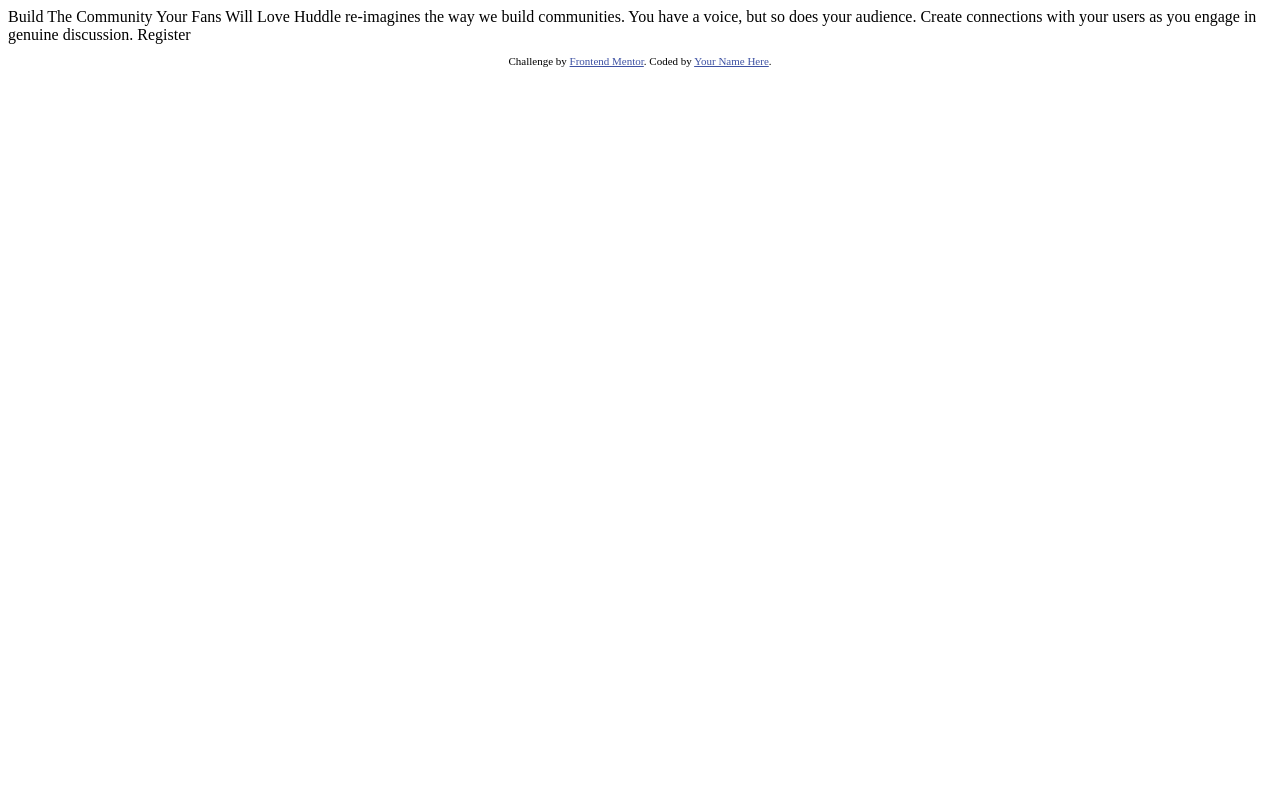
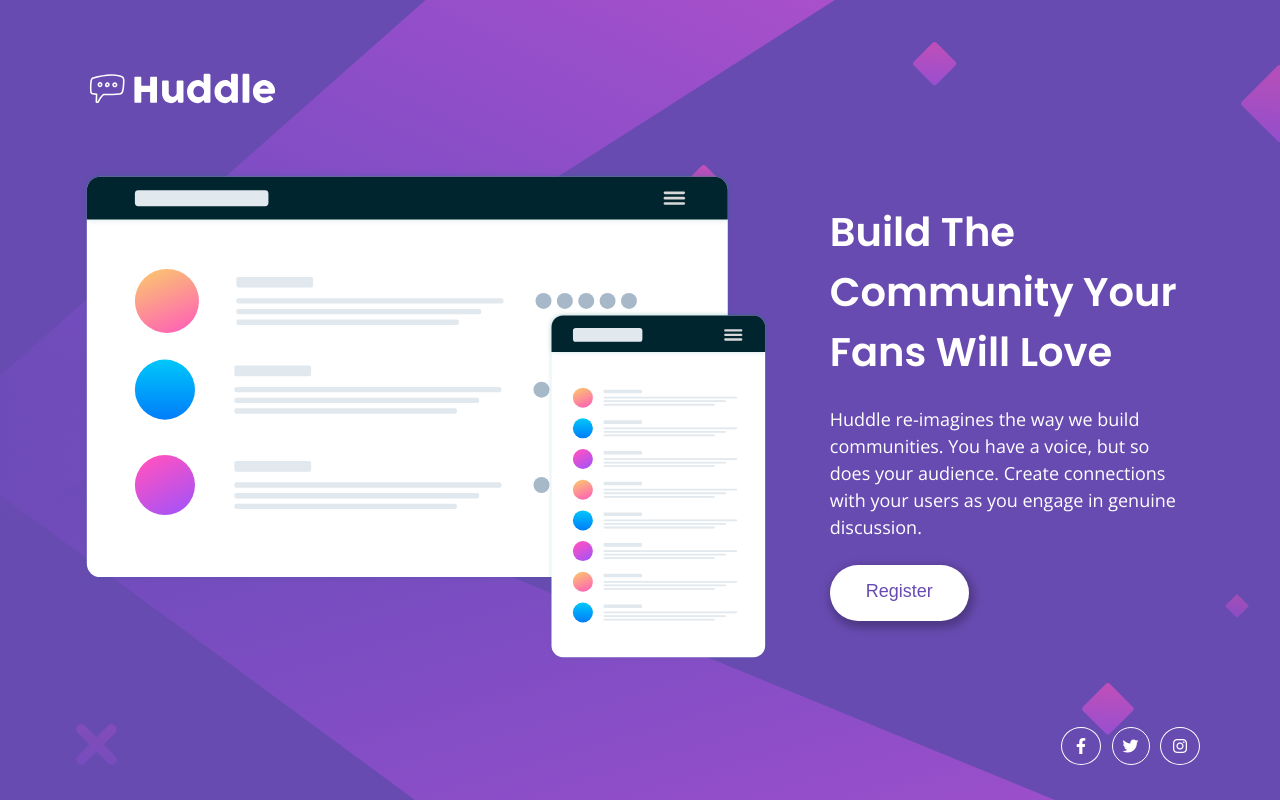
Before and after one commit to VeljkoKnezevic/huddle-landing-page, a plain HTML site: page index.html in a window 1280 px wide. Drawn offline with nearby package versions, Linux system fonts and the light colour scheme.

Commit message:
Finished styling

```diff
--- a/index.html
+++ b/index.html
@@ -1,33 +1,59 @@
 <!DOCTYPE html>
 <html lang="en">
-<head>
-  <meta charset="UTF-8">
-  <meta name="viewport" content="width=device-width, initial-scale=1.0"> <!-- displays site properly based on user's device -->
+  <head>
+    <meta charset="UTF-8" />
+    <meta name="viewport" content="width=device-width, initial-scale=1.0" />
+    <!-- displays site properly based on user's device -->
+    <link rel="stylesheet" href="./styles/styles.css" />
+    <link
+      rel="icon"
+      type="image/png"
+      sizes="32x32"
+      href="./images/favicon-32x32.png"
+    />
+    <link rel="preconnect" href="https://fonts.googleapis.com" />
+    <link rel="preconnect" href="https://fonts.gstatic.com" crossorigin />
+    <link
+      href="https://fonts.googleapis.com/css2?family=Open+Sans&family=Poppins:wght@400;600&display=swap"
+      rel="stylesheet"
+    />
+    <link
+      rel="stylesheet"
+      href="https://cdnjs.cloudflare.com/ajax/libs/font-awesome/6.2.0/css/all.min.css"
+    />
 
-  <link rel="icon" type="image/png" sizes="32x32" href="./images/favicon-32x32.png">
+    <title>
+      Frontend Mentor | Huddle landing page with single introductory section
+    </title>
+  </head>
+  <body>
+    <header class="header">
+      <img class="header__logo" src="./images/logo.svg" alt="Huddle logo" />
+    </header>
 
-  <title>Frontend Mentor | Huddle landing page with single introductory section</title>
+    <main class="main">
+      <img
+        src="./images/illustration-mockups.svg"
+        alt="illustration mockups"
+        class="main__image"
+      />
+      <div class="main__content">
+        <h1 class="main__heading">Build The Community Your Fans Will Love</h1>
+        <p class="main__para">
+          Huddle re-imagines the way we build communities. You have a voice, but
+          so does your audience. Create connections with your users as you
+          engage in genuine discussion.
+        </p>
+        <button class="main__button">Register</button>
+      </div>
+    </main>
 
-  <!-- Feel free to remove these styles or customise in your own stylesheet 👍 -->
-  <style>
-    .attribution { font-size: 11px; text-align: center; }
-    .attribution a { color: hsl(228, 45%, 44%); }
-  </style>
-</head>
-<body>
-
-  Build The Community Your Fans Will Love
-
-  Huddle re-imagines the way we build communities. You have a voice, but so does your audience.
-  Create connections with your users as you engage in genuine discussion.
-
-  Register
-
-  <footer>
-    <p class="attribution">
-      Challenge by <a href="https://www.frontendmentor.io?ref=challenge" target="_blank">Frontend Mentor</a>.
-      Coded by <a href="#">Your Name Here</a>.
-    </p>
-  </footer>
-</body>
+    <footer class="footer">
+      <ul>
+        <li><i class="fa-brands fa-facebook-f"></i></li>
+        <li><i class="fa-brands fa-twitter"></i></li>
+        <li><i class="fa-brands fa-instagram"></i></li>
+      </ul>
+    </footer>
+  </body>
 </html>
--- /dev/null
+++ b/styles/styles.scss
@@ -0,0 +1,217 @@
+html {
+  box-sizing: border-box;
+  font-size: 100%;
+}
+
+*,
+*::before,
+*::after {
+  box-sizing: inherit;
+}
+
+body {
+  margin: 0;
+  font-family: "Poppins", sans-serif;
+
+  background: url(../images/bg-mobile.svg);
+  background-color: #684bb1;
+  background-repeat: no-repeat;
+}
+
+p {
+  font-family: "Open Sans", sans-serif;
+}
+
+.header {
+  margin-top: 38px;
+  margin-left: 40px;
+
+  &__logo {
+    width: 120px;
+    height: 35px;
+  }
+}
+
+.main {
+  padding-top: 50px;
+
+  &__image {
+    width: 296px;
+    height: 209px;
+    margin-left: 40px;
+    margin-right: 39px;
+  }
+
+  &__content {
+    margin: 55px 35px 0 36px;
+    display: flex;
+    flex-direction: column;
+    align-items: center;
+  }
+
+  &__heading {
+    margin: 0;
+    font-weight: 600;
+    font-size: 24px;
+    line-height: 36px;
+    text-align: center;
+
+    color: #ffffff;
+  }
+
+  &__para {
+    font-weight: 400;
+    font-size: 16px;
+    line-height: 24px;
+    text-align: center;
+    color: #ffffff;
+    margin: 0;
+    margin-top: 16px;
+  }
+
+  &__button {
+    margin-top: 24px;
+    background: #ffffff;
+    box-shadow: 1px 3px 5px rgba(0, 0, 0, 0.269022);
+    border-radius: 20px;
+    font-weight: 400;
+    font-size: 12px;
+    line-height: 18px;
+    text-align: center;
+    color: #684bb1;
+    padding: 11px;
+    border: none;
+    width: 65.8%;
+
+    &:hover {
+      cursor: pointer;
+      background: #e880e8;
+      color: #ffffff;
+    }
+  }
+}
+
+.footer {
+  ul {
+    list-style-type: none;
+    display: flex;
+    align-items: center;
+    justify-content: center;
+    padding: 0;
+    margin-top: 64px;
+
+    li {
+      border: 0.798301px solid #ffffff;
+      border-radius: 50%;
+      color: white;
+
+      &:hover {
+        cursor: pointer;
+        border: 0.798301px solid #ff52c1;
+        color: #ff52c1;
+      }
+    }
+
+    li + li {
+      margin-left: 10.5px;
+    }
+
+    .fa-facebook-f {
+      padding: 5px 8px;
+    }
+
+    .fa-twitter {
+      padding: 5px;
+    }
+
+    .fa-instagram {
+      padding: 5px 6px;
+    }
+  }
+}
+
+@media (min-width: 800px) {
+  body {
+    background-image: url(../images/bg-desktop.svg);
+    background-repeat: no-repeat;
+  }
+
+  .header {
+    margin-left: 80px;
+    margin-top: 64px;
+    &__logo {
+      width: 200px;
+      height: auto;
+    }
+  }
+
+  .main {
+    display: flex;
+
+    &__image {
+      width: 696px;
+      height: 493px;
+      margin-left: 80px;
+      margin-right: 59px;
+    }
+
+    &__content {
+      margin: 0;
+      margin-top: 32px;
+      margin-right: 85px;
+      align-items: flex-start;
+    }
+
+    &__heading {
+      font-size: 40px;
+      line-height: 60px;
+      text-align: start;
+    }
+
+    &__para {
+      font-size: 18px;
+      line-height: 27px;
+      text-align: start;
+      width: 99%;
+      margin-top: 24px;
+    }
+
+    &__button {
+      font-size: 18px;
+      line-height: 27px;
+      box-shadow: 2px 4px 9px 3px rgba(0, 0, 0, 0.258633);
+      border-radius: 28px;
+      padding: 13px 0 16px 0;
+      width: 38.1%;
+    }
+  }
+
+  .footer {
+    ul {
+      justify-content: end;
+      margin-right: 80px;
+    }
+
+    li {
+      border: 1.17647px solid #ffffff;
+      border-radius: 50%;
+      color: white;
+    }
+
+    li + li {
+      margin-left: 16px;
+    }
+
+    .fa-facebook-f {
+      padding: 10px 14px !important;
+    }
+
+    .fa-twitter {
+      padding: 10px !important;
+    }
+
+    .fa-instagram {
+      padding: 10px 12px !important;
+    }
+  }
+}
```
Also changed, not shown: styles/styles.css (added), 1 other file.
